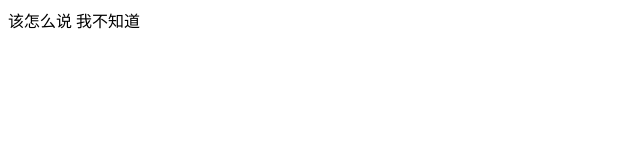
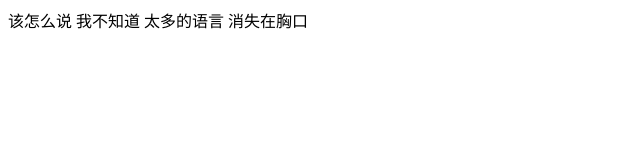
Before and after one commit to valar-x/data, a plain HTML site: page index.html in a window 1280 px wide. Shown: the whole page, without its empty margins (0-640 px from the left). Drawn offline with Linux system fonts and the light colour scheme.

Commit message:
index.html文件的第二次提交

```diff
--- a/index.html
+++ b/index.html
@@ -9,7 +9,7 @@
 </head>
 
 <body>
-    该怎么说 我不知道
+    该怎么说 我不知道 太多的语言 消失在胸口
 
 </body>
 
```
